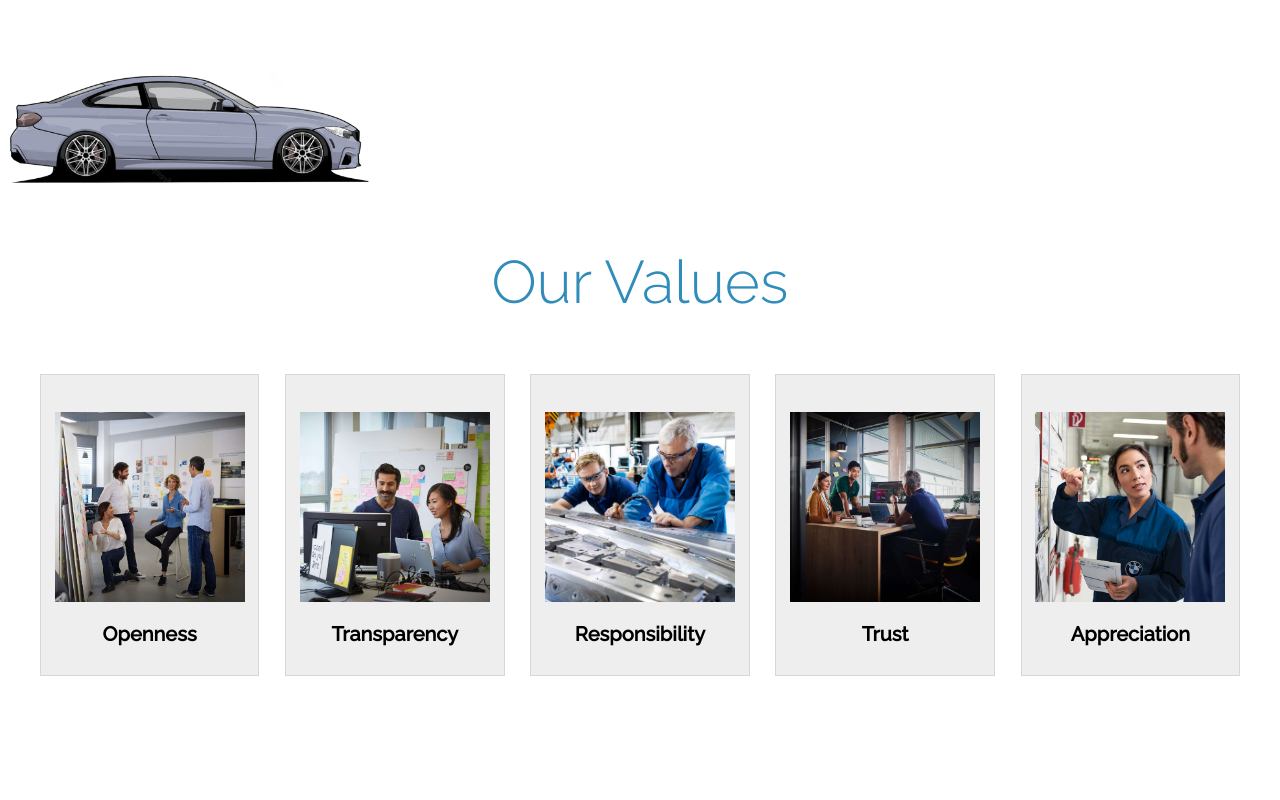
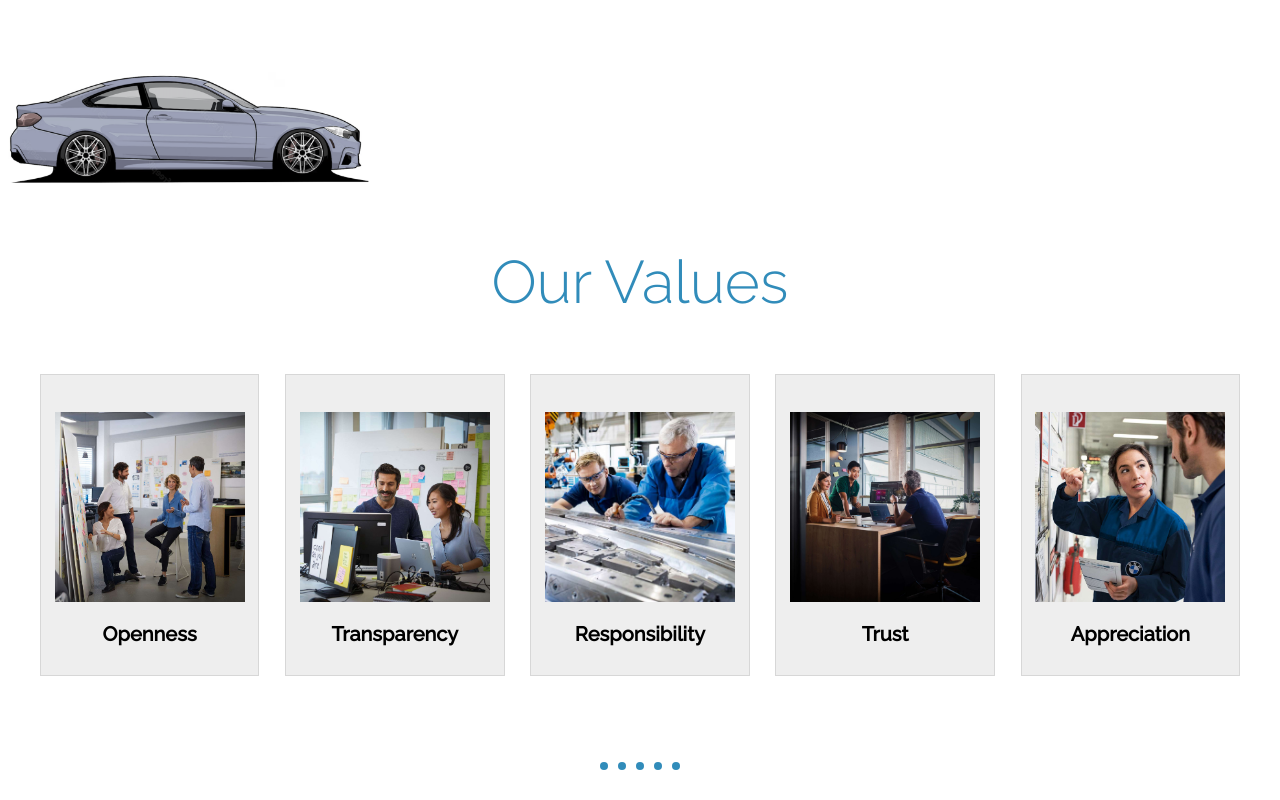
Before and after one commit to lynnmoujaess/think-tank-website, a React (Create React App) app: page / in a window 1280 px wide. Shown: the part 1393-2193 px from the top of the page. Before the commit the page ends 2125 px from the top, so only its background shows below. Built offline with nearby package versions, Linux system fonts and the light colour scheme; a web font is replaced by a local one.

Commit message:
feature: add dots seperator between sections

```diff
--- a/src/Homepage.jsx
+++ b/src/Homepage.jsx
@@ -168,6 +168,13 @@ const Homepage = () => {
             />
           </div>
         </div>
+        <div className="separator">
+          <div className="dot"></div>
+          <div className="dot"></div>
+          <div className="dot"></div>
+          <div className="dot"></div>
+          <div className="dot"></div>
+        </div>
       </div>
     </>
   );
--- a/src/HomepageStyles.css
+++ b/src/HomepageStyles.css
@@ -89,3 +89,18 @@ body {
   gap: 2%;
   height: 375px;
 }
+
+.separator {
+  display: flex;
+  align-items: center;
+  justify-content: center;
+  margin: 30px auto;
+}
+
+.dot {
+  width: 8px;
+  height: 8px;
+  background-color: #318cba;
+  border-radius: 50%;
+  margin: 0 5px;
+}
```
